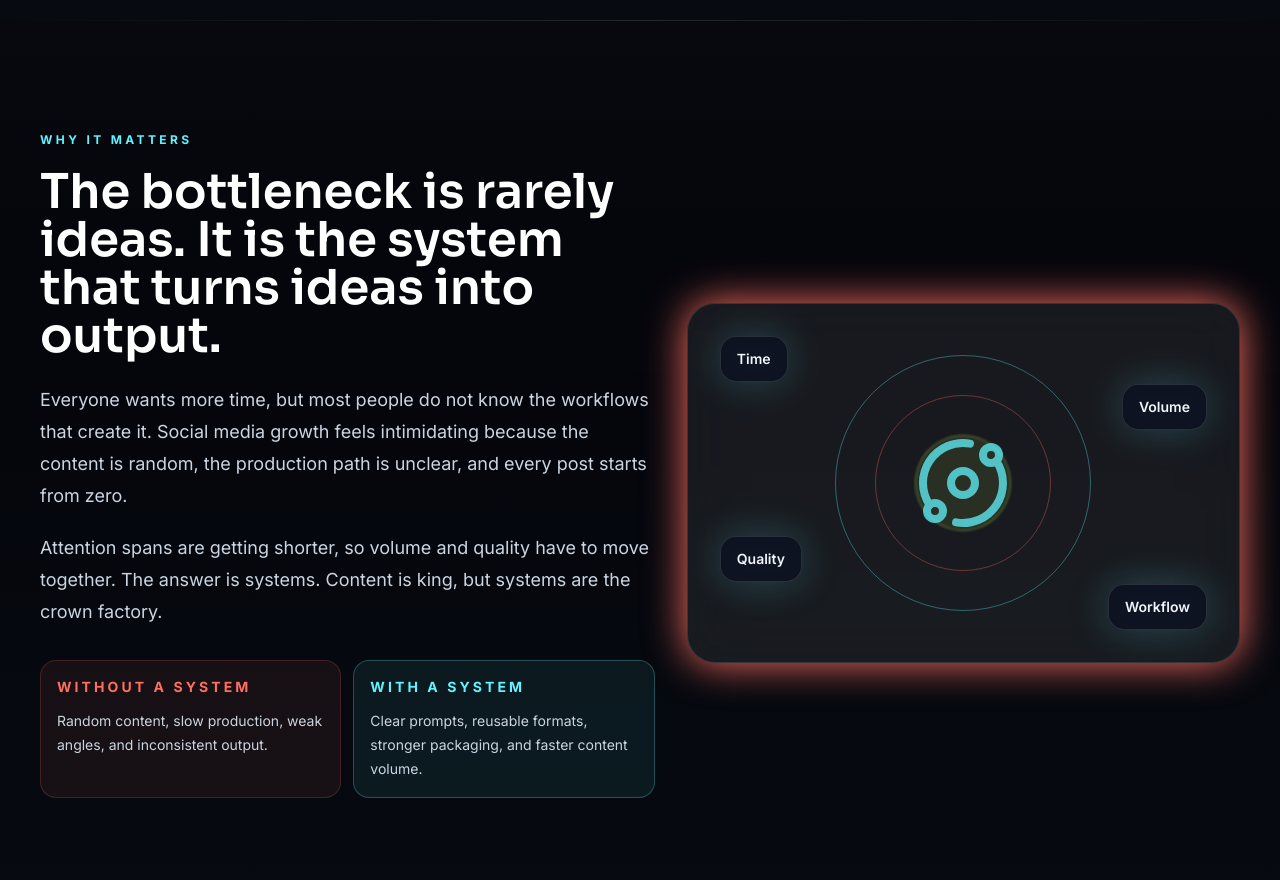
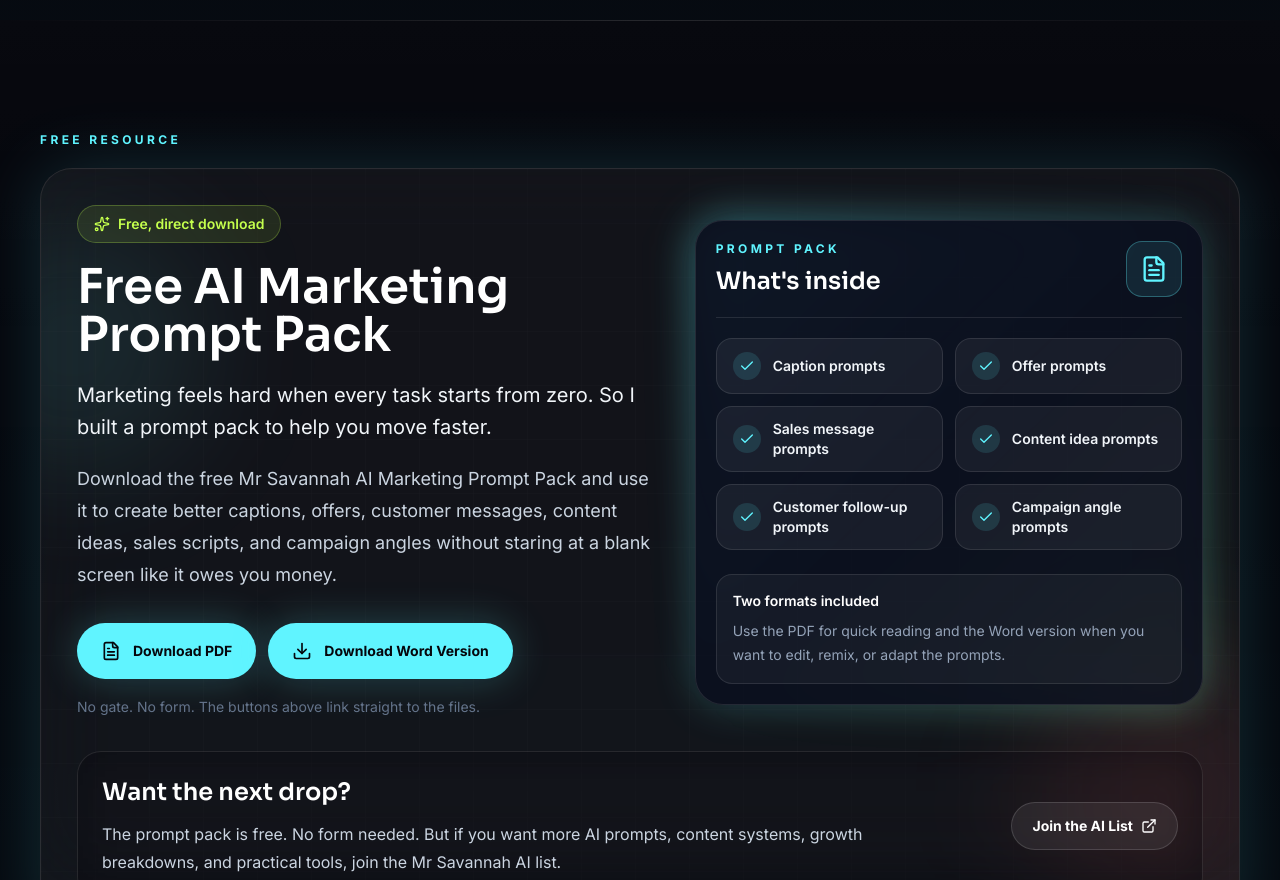
Before and after one commit to MarlonLoner/mrsavannah, a React (Vite) app: page / in a window 1280 px wide. Shown: the part 1920-2800 px from the top of the page. Built offline with nearby package versions, Linux system fonts and the light colour scheme.

Commit message:
Add free AI marketing prompt pack section

```diff
--- a/src/App.jsx
+++ b/src/App.jsx
@@ -4,7 +4,9 @@
   BadgeCheck,
   BrainCircuit,
   Check,
+  Download,
   ExternalLink,
+  FileText,
   Layers3,
   Mail,
   MessageCircle,
@@ -33,6 +35,7 @@
       <SiteHeader />
       <Hero />
       <OfferSection />
+      <LeadMagnetSection />
       <WhySection />
       <WhatYouGetSection />
       <ExperimentsSection />
@@ -65,6 +68,9 @@
         <nav className="hidden items-center gap-6 text-sm font-semibold text-slate-300 md:flex">
           <a className="transition hover:text-white" href="#offer">
             Offer
+          </a>
+          <a className="transition hover:text-white" href="#prompt-pack">
+            Free Pack
           </a>
           <a className="transition hover:text-white" href="#deliverables">
             Deliverables
@@ -329,6 +335,120 @@
   );
 }
 
+function LeadMagnetSection() {
+  const { leadMagnet } = siteContent;
+
+  return (
+    <Section id="prompt-pack" eyebrow={leadMagnet.badge}>
+      <div className="relative overflow-hidden rounded-[32px] border border-white/10 bg-white/[0.055] p-5 shadow-[0_0_70px_rgba(96,244,255,0.16)] backdrop-blur-2xl sm:p-7 lg:p-9">
+        <div className="pointer-events-none absolute -left-24 top-12 h-64 w-64 rounded-full bg-ion/10 blur-3xl" />
+        <div className="pointer-events-none absolute -right-20 bottom-0 h-72 w-72 rounded-full bg-ember/10 blur-3xl" />
+        <div className="pointer-events-none absolute inset-0 opacity-[0.16] [background-image:linear-gradient(rgba(255,255,255,0.08)_1px,transparent_1px),linear-gradient(90deg,rgba(255,255,255,0.08)_1px,transparent_1px)] [background-size:54px_54px]" />
+
+        <div className="relative grid gap-10 lg:grid-cols-[1fr_0.88fr] lg:items-center">
+          <div>
+            <div className="mb-5 inline-flex items-center gap-2 rounded-full border border-volt/25 bg-volt/10 px-4 py-2 text-sm font-semibold text-volt">
+              <Sparkles className="h-4 w-4" />
+              Free, direct download
+            </div>
+            <h2 className="max-w-3xl font-display text-4xl font-semibold leading-tight sm:text-5xl">
+              {leadMagnet.title}
+            </h2>
+            <p className="mt-5 max-w-2xl text-xl leading-8 text-slate-100">
+              {leadMagnet.hook}
+            </p>
+            <p className="mt-5 max-w-3xl text-base leading-7 text-slate-300 sm:text-lg sm:leading-8">
+              {leadMagnet.body}
+            </p>
+
+            <div className="mt-8 flex flex-col gap-3 sm:flex-row">
+              <DownloadButton href={leadMagnet.pdfUrl} icon={FileText} label="Download PDF" />
+              <DownloadButton href={leadMagnet.wordUrl} icon={Download} label="Download Word Version" />
+            </div>
+            <p className="mt-4 text-sm leading-6 text-slate-500">
+              No gate. No form. The buttons above link straight to the files.
+            </p>
+          </div>
+
+          <div className="relative rounded-[28px] border border-white/10 bg-carbon/[0.82] p-5 shadow-glow">
+            <div className="absolute -inset-1 -z-10 rounded-[30px] bg-gradient-to-br from-ion/[0.22] via-transparent to-volt/[0.14] blur-xl" />
+            <div className="flex items-start justify-between gap-4 border-b border-white/10 pb-5">
+              <div>
+                <p className="text-xs font-bold uppercase tracking-[0.28em] text-ion">
+                  Prompt Pack
+                </p>
+                <h3 className="mt-2 font-display text-2xl font-semibold text-white">
+                  What's inside
+                </h3>
+              </div>
+              <div className="grid h-14 w-14 shrink-0 place-items-center rounded-2xl border border-ion/30 bg-ion/10 text-ion">
+                <FileText className="h-7 w-7" />
+              </div>
+            </div>
+
+            <div className="mt-5 grid gap-3 sm:grid-cols-2 lg:grid-cols-1 xl:grid-cols-2">
+              {leadMagnet.inside.map((item) => (
+                <div
+                  key={item}
+                  className="flex min-h-14 items-center gap-3 rounded-2xl border border-white/10 bg-white/[0.055] px-4 py-3 text-sm font-semibold text-slate-100"
+                >
+                  <span className="grid h-7 w-7 shrink-0 place-items-center rounded-full bg-ion/[0.13] text-ion">
+                    <Check className="h-4 w-4" />
+                  </span>
+                  {item}
+                </div>
+              ))}
+            </div>
+
+            <div className="mt-6 rounded-2xl border border-white/10 bg-white/[0.045] p-4">
+              <p className="text-sm font-semibold text-white">Two formats included</p>
+              <p className="mt-2 text-sm leading-6 text-slate-400">
+                Use the PDF for quick reading and the Word version when you want to edit, remix, or adapt the prompts.
+              </p>
+            </div>
+          </div>
+        </div>
+
+        <div className="relative mt-8 rounded-3xl border border-white/10 bg-void/[0.46] p-5 backdrop-blur-xl sm:p-6">
+          <div className="flex flex-col gap-5 lg:flex-row lg:items-center lg:justify-between">
+            <div className="max-w-3xl">
+              <p className="font-display text-2xl font-semibold text-white">
+                Want the next drop?
+              </p>
+              <p className="mt-3 text-sm leading-6 text-slate-300 sm:text-base sm:leading-7">
+                The prompt pack is free. No form needed. But if you want more AI prompts, content systems, growth breakdowns, and practical tools, join the Mr Savannah AI list.
+              </p>
+            </div>
+            <a
+              href={leadMagnet.newsletterUrl}
+              className="inline-flex min-h-12 w-full items-center justify-center gap-2 rounded-full border border-white/[0.14] bg-white/[0.07] px-5 text-sm font-bold text-white transition hover:-translate-y-0.5 hover:border-ion/35 hover:bg-ion/10 sm:w-auto"
+              target="_blank"
+              rel="noreferrer"
+            >
+              Join the AI List
+              <ExternalLink className="h-4 w-4" />
+            </a>
+          </div>
+        </div>
+      </div>
+    </Section>
+  );
+}
+
+function DownloadButton({ href, icon: Icon, label }) {
+  return (
+    <a
+      href={href}
+      className="inline-flex min-h-14 w-full items-center justify-center gap-3 rounded-full bg-ion px-6 py-3 text-sm font-bold text-void shadow-glow transition hover:-translate-y-0.5 hover:bg-white hover:shadow-[0_0_48px_rgba(96,244,255,0.38)] sm:w-auto"
+      target="_blank"
+      rel="noreferrer"
+      download
+    >
+      {renderIcon(Icon, "h-5 w-5")}
+      {label}
+    </a>
+  );
+}
 function WhySection() {
   return (
     <Section id="why" eyebrow="Why It Matters" className="relative">
--- a/src/content/siteContent.js
+++ b/src/content/siteContent.js
@@ -49,6 +49,25 @@
         "Design realistic AI video prompts, repeatable formats, and workflow steps you can reuse without guessing.",
     },
   ],
+  leadMagnet: {
+    badge: "Free Resource",
+    title: "Free AI Marketing Prompt Pack",
+    hook:
+      "Marketing feels hard when every task starts from zero. So I built a prompt pack to help you move faster.",
+    body:
+      "Download the free Mr Savannah AI Marketing Prompt Pack and use it to create better captions, offers, customer messages, content ideas, sales scripts, and campaign angles without staring at a blank screen like it owes you money.",
+    pdfUrl: "/downloads/Mr_Savannah_AI_Marketing_Starter_Kit.pdf",
+    wordUrl: "/downloads/Mr_Savannah_AI_Marketing_Starter_Kit.docx",
+    newsletterUrl: "https://form.jotform.com/261546806267060",
+    inside: [
+      "Caption prompts",
+      "Offer prompts",
+      "Sales message prompts",
+      "Content idea prompts",
+      "Customer follow-up prompts",
+      "Campaign angle prompts",
+    ],
+  },
   checklist: [
     "One-day project and offer analysis",
     "AI video generation workflow for your niche",
```
Also changed, not shown: 2 other files (tests, documents, lock files or other folders).
